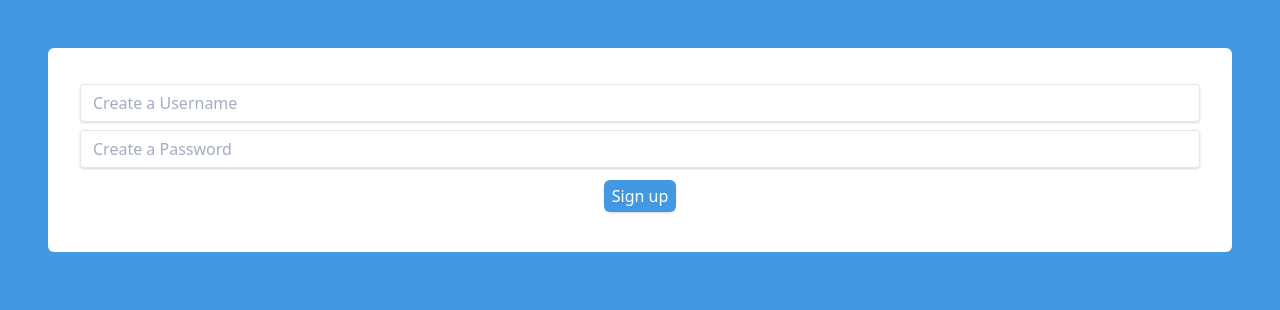
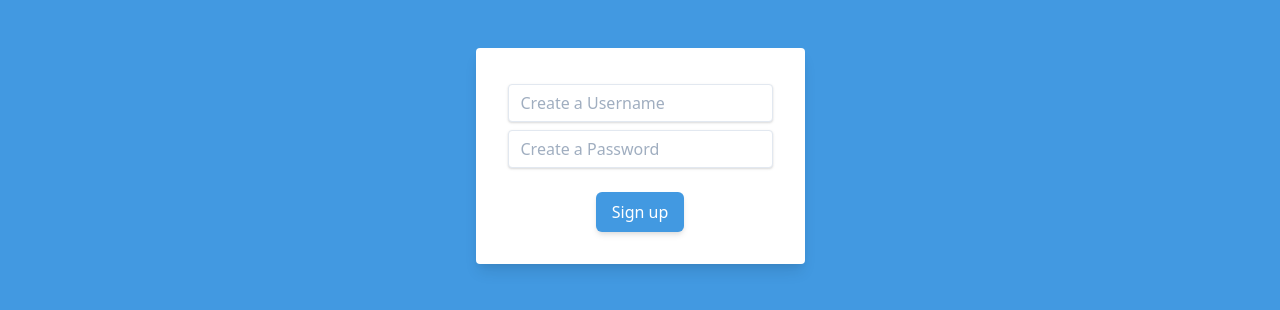
Before and after one commit to RichardMcSorley/signup-form, a Next.js app: page / in a window 1280 px wide. Shown: the top 310 px of the page. Built offline with nearby package versions, Linux system fonts and the light colour scheme.

Commit message:
update styles: centering and shadows

```diff
--- a/components/SignUpForm.jsx
+++ b/components/SignUpForm.jsx
@@ -20,13 +20,13 @@ const initialState = {
         isDirty: false,
         placeholder: "Verify your Password"
     },
-    formSubmited: false,
+    formSubmited: false
 };
 
 class SignUpForm extends Component {
     constructor(props) {
         super(props);
-        this.state = {...initialState};
+        this.state = { ...initialState };
 
         this.handleChange = this.handleChange.bind(this);
         this.handleSubmit = this.handleSubmit.bind(this);
@@ -44,7 +44,7 @@ class SignUpForm extends Component {
         event.preventDefault();
         const element = event.target;
         const data = new FormData(element);
-        this.setState({...initialState, formSubmited: true });
+        this.setState({ ...initialState, formSubmited: true });
         alert(`Welcome, ${data.get("username")}!`);
     }
 
@@ -53,7 +53,7 @@ class SignUpForm extends Component {
         const validPassword = password.value !== doubleCheck.value;
         return (
             <form
-                className="flex flex-col items-center justify-center"
+                className="flex flex-col items-center justify-center p-8 bg-white rounded shadow-lg"
                 onSubmit={this.handleSubmit}
             >
                 <Input
@@ -101,7 +101,7 @@ class SignUpForm extends Component {
                     <div className="text-red-500">Passwords do not match</div>
                 )}
                 <button
-                    className="p-1 px-2 my-2 text-white bg-blue-500 shadow rounded-md"
+                    className="p-2 px-4 mt-5 text-white bg-blue-500 shadow-md rounded-md"
                     type="submit"
                 >
                     Sign up
--- a/pages/index.js
+++ b/pages/index.js
@@ -2,8 +2,8 @@ import SignUpForm from "../components/SignUpForm";
 
 export default function Home() {
     return (
-        <div className="p-8 bg-white rounded-md">
-            <SignUpForm />
-        </div>
+            <div className="flex justify-center">
+                <SignUpForm />
+            </div>
     );
 }
```
